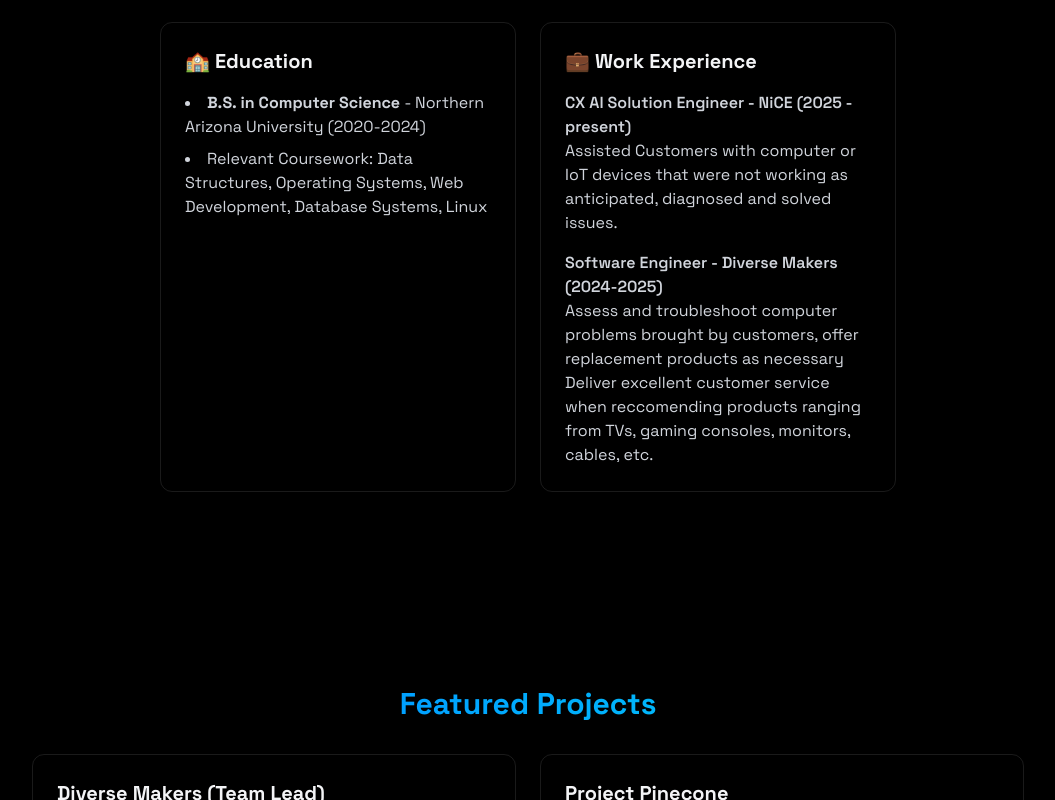
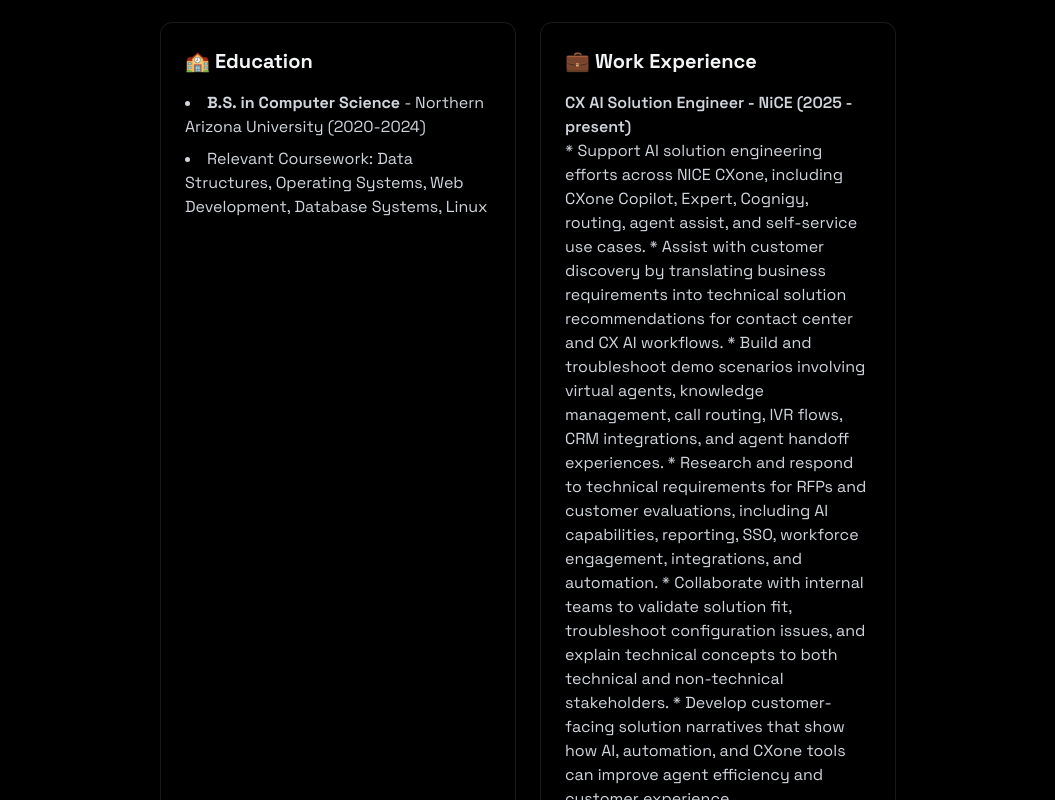
Before and after one commit to Daniel-Minichetti/minichetti-dev, a React (Vite) app: page / in a window 1280 px wide. Shown: the part 1300-2100 px from the top of the page, without its empty margins (112-1167 px from the left). Built offline with nearby package versions, Linux system fonts and the light colour scheme.

Commit message:
Update About.jsx

```diff
--- a/src/components/sections/About.jsx
+++ b/src/components/sections/About.jsx
@@ -85,8 +85,13 @@
                     CX AI Solution Engineer - NiCE (2025 - present){" "}
                   </h4>
                   <p>
-                  Assisted Customers with computer or IoT devices that were not working as anticipated, diagnosed and solved
-                  issues.
+                  * Support AI solution engineering efforts across NICE CXone, including CXone Copilot, Expert, Cognigy, routing, agent assist, and self-service use cases.
+                  * Assist with customer discovery by translating business requirements into technical solution recommendations for contact center and CX AI workflows.
+                  * Build and troubleshoot demo scenarios involving virtual agents, knowledge management, call routing, IVR flows, CRM integrations, and agent handoff experiences.
+                  * Research and respond to technical requirements for RFPs and customer evaluations, including AI capabilities, reporting, SSO, workforce engagement, integrations, and automation.
+                  * Collaborate with internal teams to validate solution fit, troubleshoot configuration issues, and explain technical concepts to both technical and non-technical stakeholders.
+                  * Develop customer-facing solution narratives that show how AI, automation, and CXone tools can improve agent efficiency and customer experience.
+
                   </p>
                 </div>
 
```
